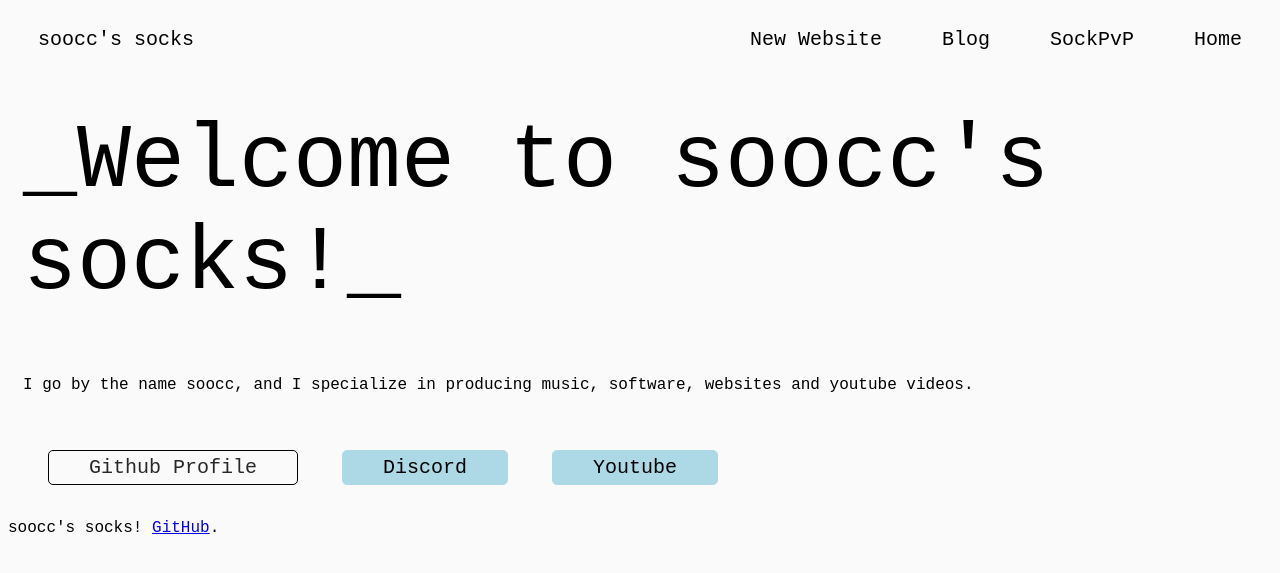
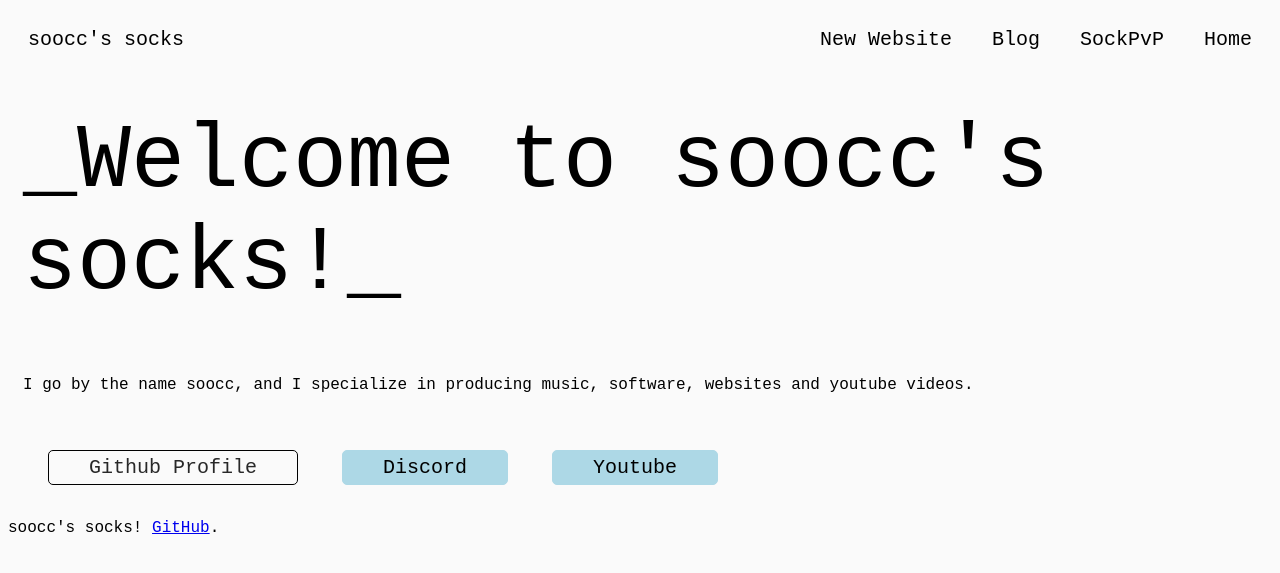
Before and after one commit to soocc/sooccsocks2, a Jekyll site: the page built from index.html, in a window 1280 px wide. Shown: the top 573 px of the page. Built offline with Jekyll 4.4.1, drawn with Linux system fonts in a browser that asks for light colours.

Commit message:
Update default.html

```diff
--- a/_layouts/default.html
+++ b/_layouts/default.html
@@ -9,8 +9,8 @@
         display: inline-block;
         font-size: 20px;
         padding-top: 20px;
-        padding-right: 30px;
-        padding-left: 30px;
+        padding-right: 20px;
+        padding-left: 20px;
         cursor: pointer;
         text-decoration: none;
         color: black;
```
